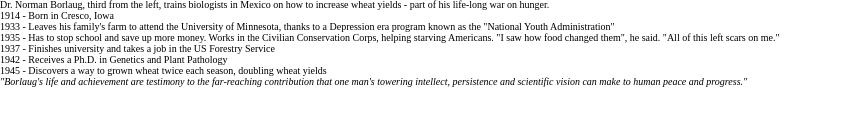
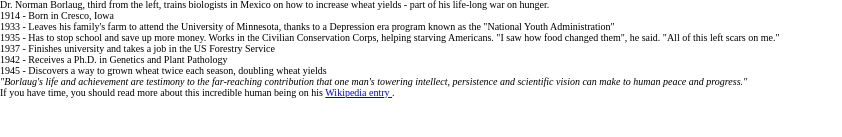
Before and after one commit to KuprIvan/freeCodeCampHTML, a plain HTML site: page tribute-page/index.html in a window 1280 px wide. Shown: the part 331-468 px from the top of the page, without its empty margins (0-842 px from the left). Drawn offline with Linux system fonts and the light colour scheme.

Commit message:
feat: add link div

```diff
--- a/tribute-page/index.html
+++ b/tribute-page/index.html
@@ -48,6 +48,11 @@
           "Borlaug's life and achievement are testimony to the far-reaching contribution that one man's towering intellect, persistence and scientific vision can make to human peace and progress."
         </cite>
       </div>
+      <div id="link-container" class="link-container">
+        If you have time, you should read more about this incredible human being on his <a id="tribute-link" class="tribute-link" href="#" target="_blank">
+          Wikipedia entry
+        </a>.
+      </div>
     </section>
   </main>
 </body>
```
